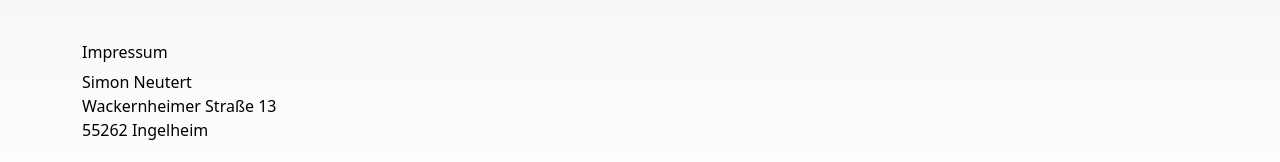
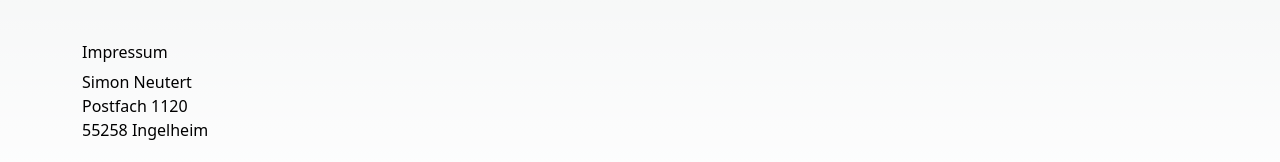
Before and after one commit to simonneutert/sherlock-holmes-on-spotify, a Next.js app: page / in a window 1280 px wide. Shown: the part 917-1079 px from the top of the page. Built offline with nearby package versions, Linux system fonts and the light colour scheme.

Commit message:
about/footer

```diff
--- a/components/footer.js
+++ b/components/footer.js
@@ -4,7 +4,7 @@ export default function Footer() {
       <div className="container my-2">
         <div>
           <h6>Impressum</h6>
-          <p>Simon Neutert<br />Wackernheimer Straße 13<br />55262 Ingelheim</p>
+          <p>Simon Neutert<br />Postfach 1120<br />55258 Ingelheim</p>
         </div>
         <div>
           Die Daten stammen von der Spotify API und sollen Fans der Reihe helfen,
```
